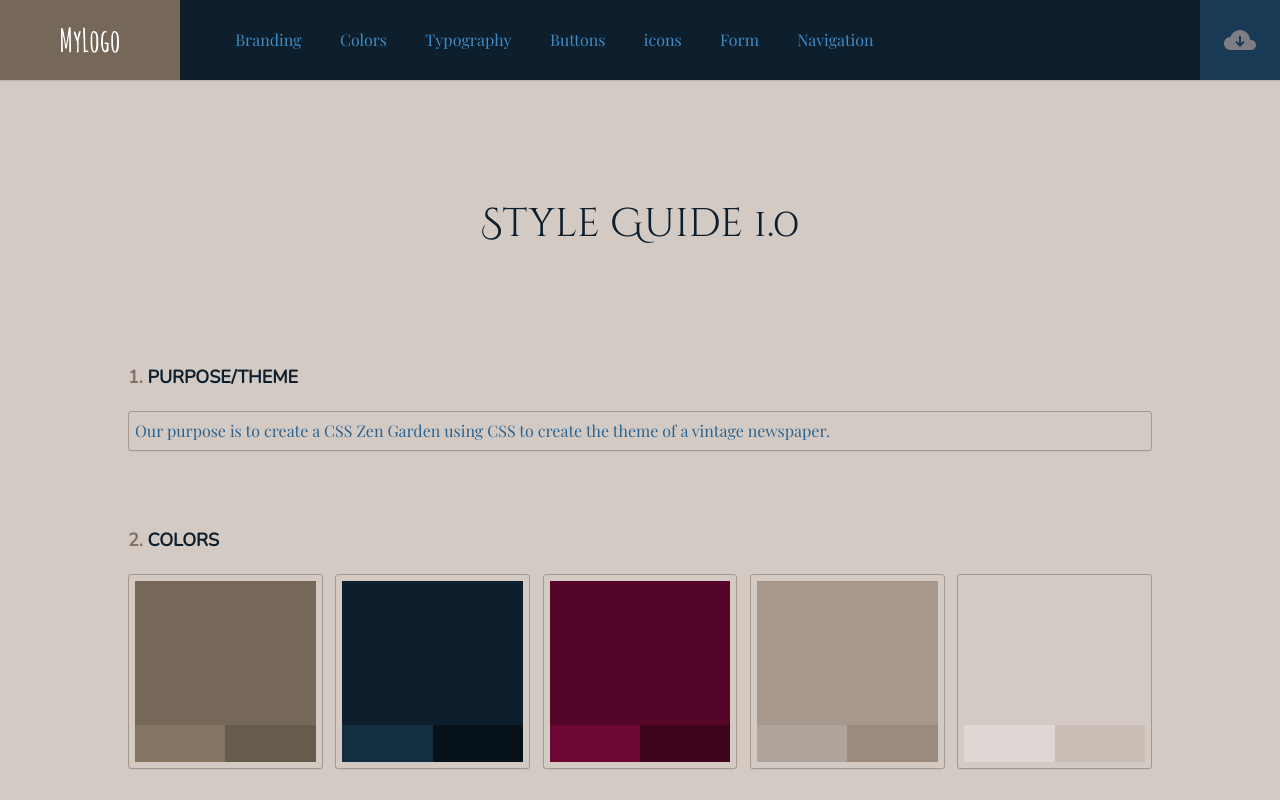
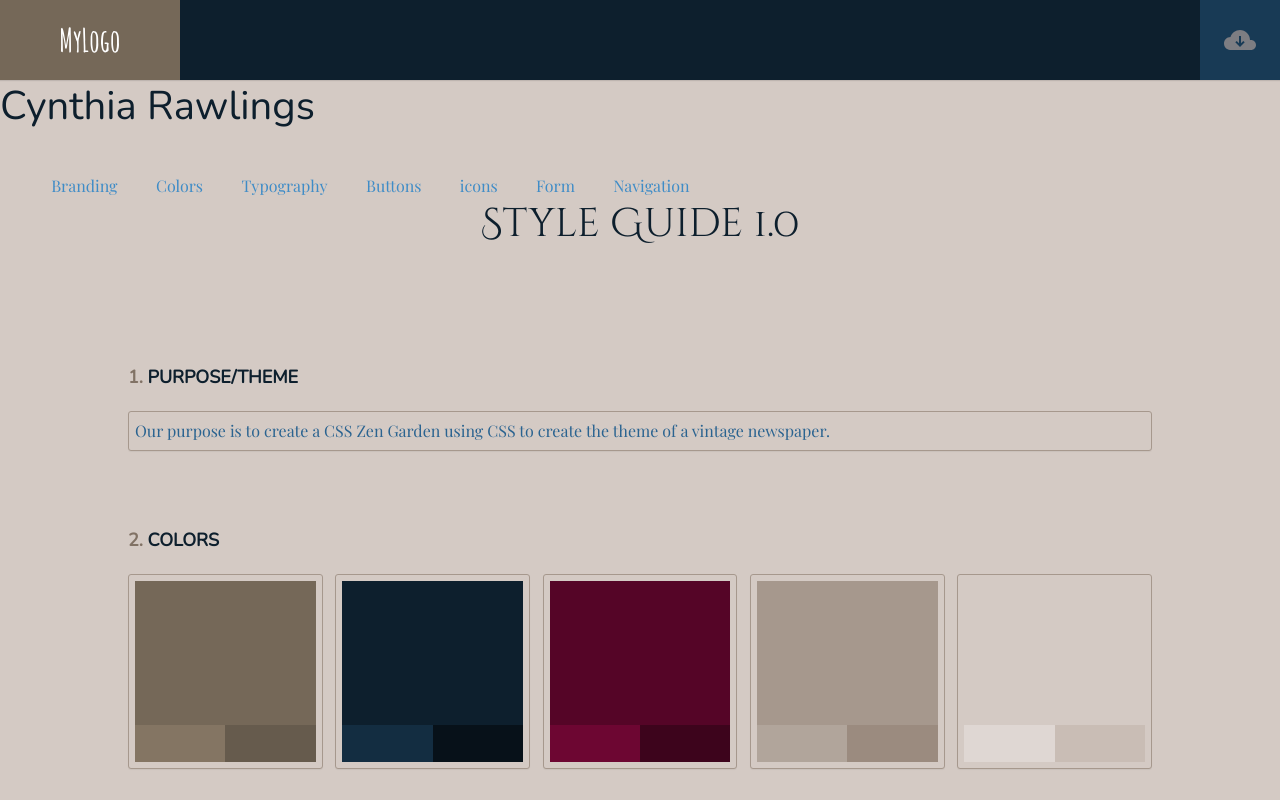
Before and after one commit to djjwengler/parcelCSS, a website built with Parcel: page style-guide-template-parcel/src/index.html in a window 1280 px wide. Shown: the top 800 px of the page. Built offline with nearby package versions, Linux system fonts and the light colour scheme.

Commit message:
Added my name

```diff
--- a/style-guide-template-parcel/src/index.html
+++ b/style-guide-template-parcel/src/index.html
@@ -19,7 +19,7 @@
   <body>
     <header>
       <div class="cd-logo"><img src="assets/logo.svg" alt="Logo" /></div>
-
+<h1>Cynthia Rawlings</h1>
       <nav>
         <ul class="cd-main-nav">
           <li><a href="#branding">Branding</a></li>
```
